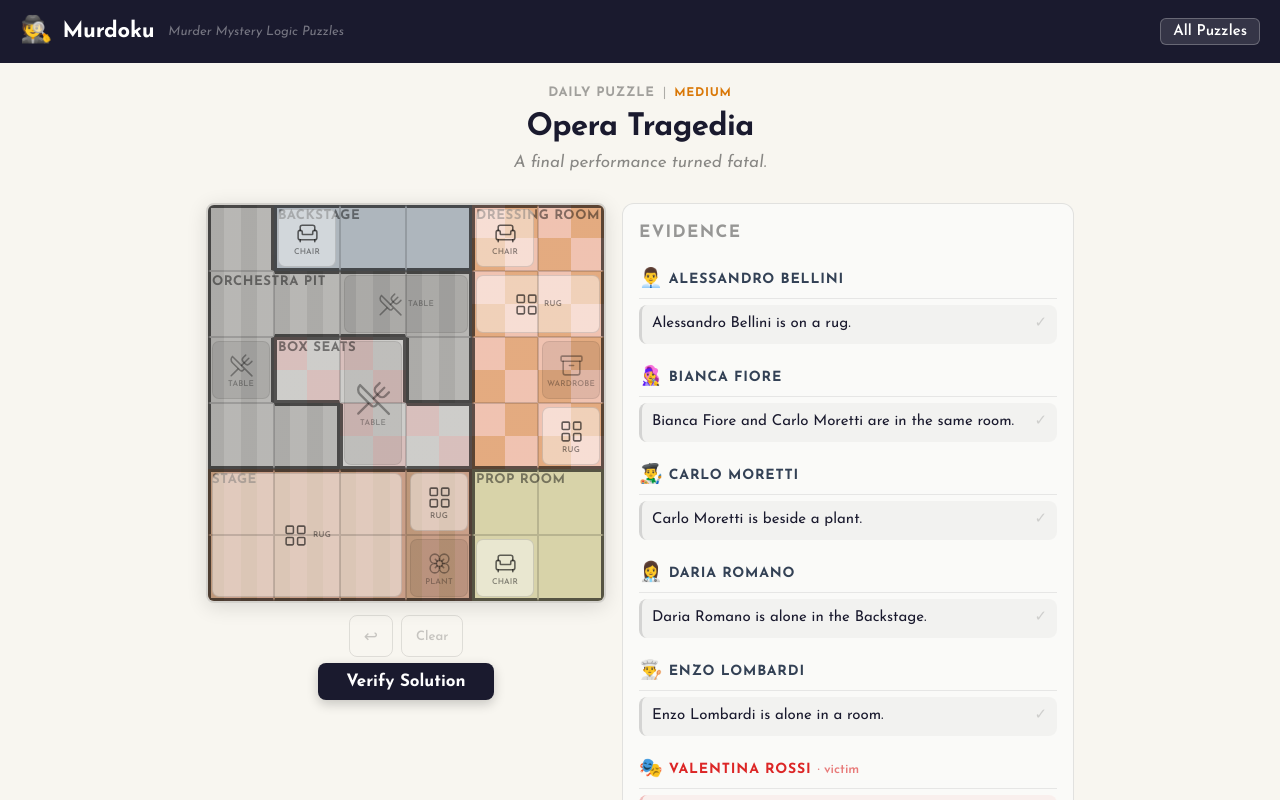
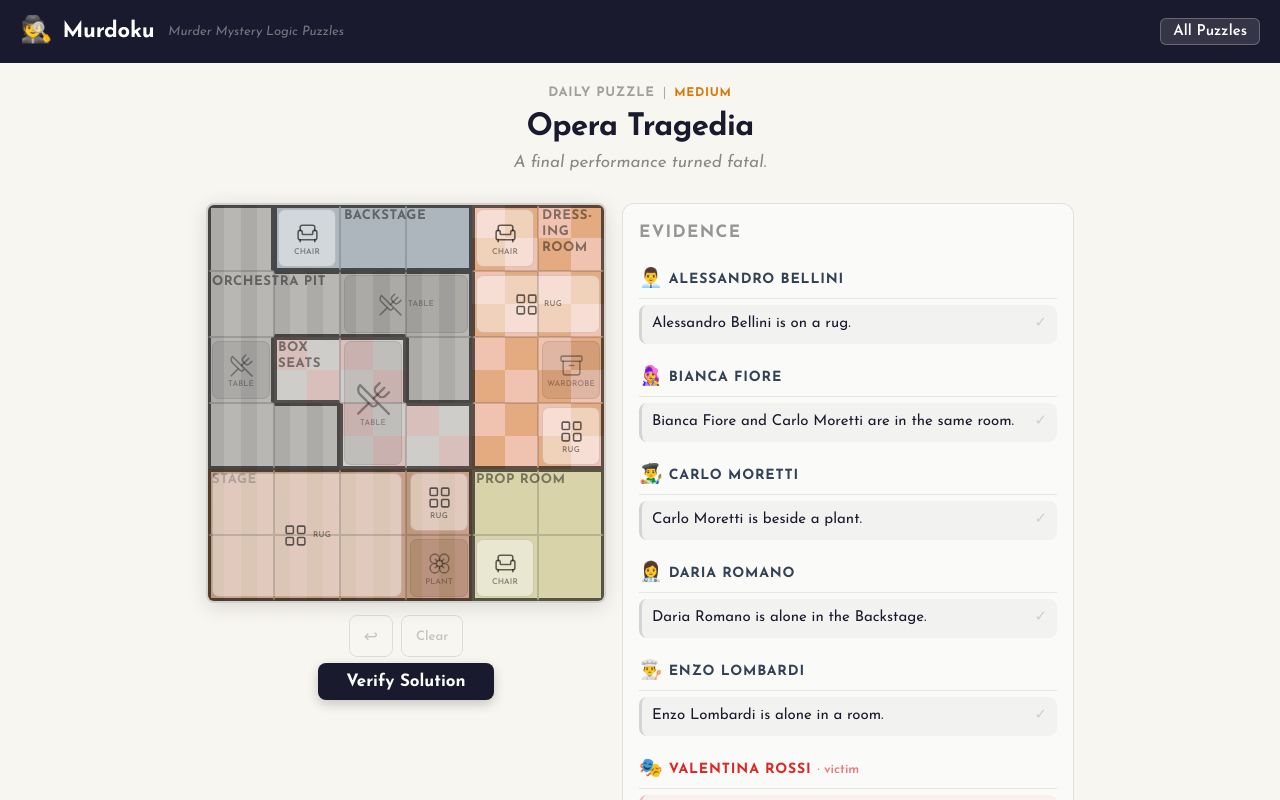
Before and after one commit to di0g0a1v3s/murdoku, a React (Vite) app: page / in a window 1280 px wide. Shown: the top 800 px of the page. Built offline with nearby package versions, Linux system fonts and the light colour scheme.

Commit message:
room name in empty cells

```diff
--- a/src/components/GridCanvas.tsx
+++ b/src/components/GridCanvas.tsx
@@ -5,6 +5,15 @@ import { Cell } from './Cell';
 import { ObjectSprite } from './ObjectSprite';
 
 const ROOM_ALPHA = '88'; // hex alpha for room tint
+
+// Insert soft hyphens every 5 chars within each word so the browser breaks
+// with a visible '-' when the label is too wide — works in all browsers.
+function softHyphenate(name: string): string {
+  return name
+    .split(' ')
+    .map((word) => (word.length > 5 ? word.match(/.{1,5}/g)!.join('\u00AD') : word))
+    .join(' ');
+}
 
 function getCellBackground(pattern: RoomPattern): string {
   if (pattern.kind === 'solid') {
@@ -146,29 +155,68 @@ export function GridCanvas({
     );
   }, [rows, cols, rooms]);
 
-  // Room label positions — leftmost cell of the room's widest row
+  // Room label positions — largest consecutive horizontal span of empty cells
   const roomLabels = useMemo(() => {
+    const objectCells = new Set(objects.flatMap((obj) => obj.cells.map(coordToKey)));
     return rooms.map((room) => {
-      // Group cells by row, find the row with the most room cells
       const byRow = new Map<number, number[]>();
       for (const c of room.cells) {
-        const cols = byRow.get(c.row) ?? [];
-        cols.push(c.col);
-        byRow.set(c.row, cols);
+        const cs = byRow.get(c.row) ?? [];
+        cs.push(c.col);
+        byRow.set(c.row, cs);
       }
+
       let bestRow = room.cells[0]!.row;
-      let bestWidth = 0;
+      let bestCol = room.cells[0]!.col;
+      let bestSpan = 0;
+
       for (const [r, cs] of byRow) {
-        if (cs.length > bestWidth || (cs.length === bestWidth && r < bestRow)) {
-          bestWidth = cs.length;
-          bestRow = r;
+        const sorted = [...cs].sort((a, b) => a - b);
+        let runStart = 0;
+        let runLen = 0;
+
+        const endRun = () => {
+          if (runLen > bestSpan || (runLen === bestSpan && r < bestRow)) {
+            bestSpan = runLen;
+            bestRow = r;
+            bestCol = runStart;
+          }
+          runLen = 0;
+        };
+
+        for (let i = 0; i < sorted.length; i++) {
+          const c = sorted[i]!;
+          const empty = !objectCells.has(coordToKey({ row: r, col: c }));
+          const consecutive = i > 0 && c === sorted[i - 1]! + 1;
+          if (empty && (runLen === 0 || consecutive)) {
+            if (runLen === 0) {
+              runStart = c;
+            }
+            runLen++;
+          } else {
+            endRun();
+            if (empty) {
+              runStart = c;
+              runLen = 1;
+            }
+          }
         }
+        endRun();
       }
-      const col = Math.min(...(byRow.get(bestRow) ?? [0]));
-      const spanInRow = room.cells.filter((c) => c.row === bestRow && c.col >= col).length;
-      return { room, row: bestRow, col, spanInRow };
+
+      // Fall back to any cell if room is fully covered by objects
+      if (bestSpan === 0) {
+        const first = [...byRow.entries()].sort(
+          ([ra, ca], [rb, cb]) => cb.length - ca.length || ra - rb,
+        )[0]!;
+        bestRow = first[0];
+        bestCol = Math.min(...first[1]);
+        bestSpan = 1;
+      }
+
+      return { room, row: bestRow, col: bestCol, span: bestSpan };
     });
-  }, [rooms]);
+  }, [rooms, objects]);
 
   const gridStyle = {
     display: 'grid',
@@ -198,14 +246,15 @@ export function GridCanvas({
       )}
 
       {/* Layer 2: Room labels — position:absolute only (no gridColumn/gridRow to avoid double-offset) */}
-      {roomLabels.map(({ room, row, col, spanInRow }) => (
+      {roomLabels.map(({ room, row, col, span }) => (
         <div
           key={`label-${room.id}`}
+          lang="en"
           style={{
             position: 'absolute' as const,
             left: col * cellSize + 4,
             top: row * cellSize + 3,
-            maxWidth: spanInRow * cellSize - 8,
+            maxWidth: span * cellSize - 8,
             fontSize: cellSize * 0.2,
             fontWeight: 700,
             color: 'rgba(0,0,0,0.45)',
@@ -213,11 +262,10 @@ export function GridCanvas({
             letterSpacing: '0.04em',
             zIndex: 1,
             pointerEvents: 'none',
-            wordBreak: 'break-word',
             lineHeight: 1.2,
           }}
         >
-          {room.name}
+          {softHyphenate(room.name)}
         </div>
       ))}
 
```
